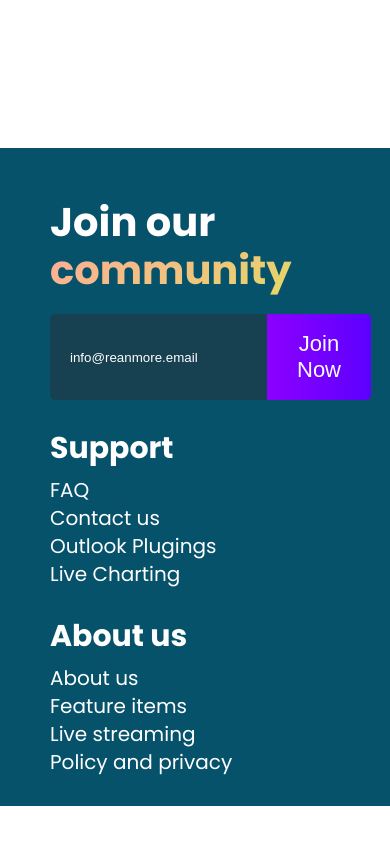
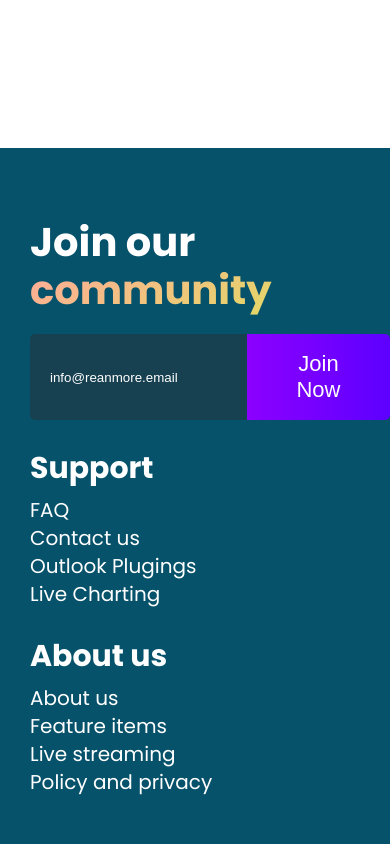
Before and after one commit to Heng-Menghoy/reantestingtwo, a website: page index.html in a window 390 px wide. Shown: the part 8877-9721 px from the top of the page. Before the commit the page ends 9683 px from the top, so only its background shows below. Drawn offline with Linux system fonts and the light colour scheme; a web font is replaced by a local one.

Commit message:
fixing padding footer

```diff
--- a/styles.css
+++ b/styles.css
@@ -381,7 +381,7 @@ input:focus {
 @media screen and (max-width: 768px) {
   .footer {
     flex-direction: column;
-    padding: 30px 30px 30px 50px;
+    padding: 50px 0px 50px 30px;
     gap: 3rem;
   }
 }
```
Also changed, not shown: package.json (added, +20 -0 lines).
